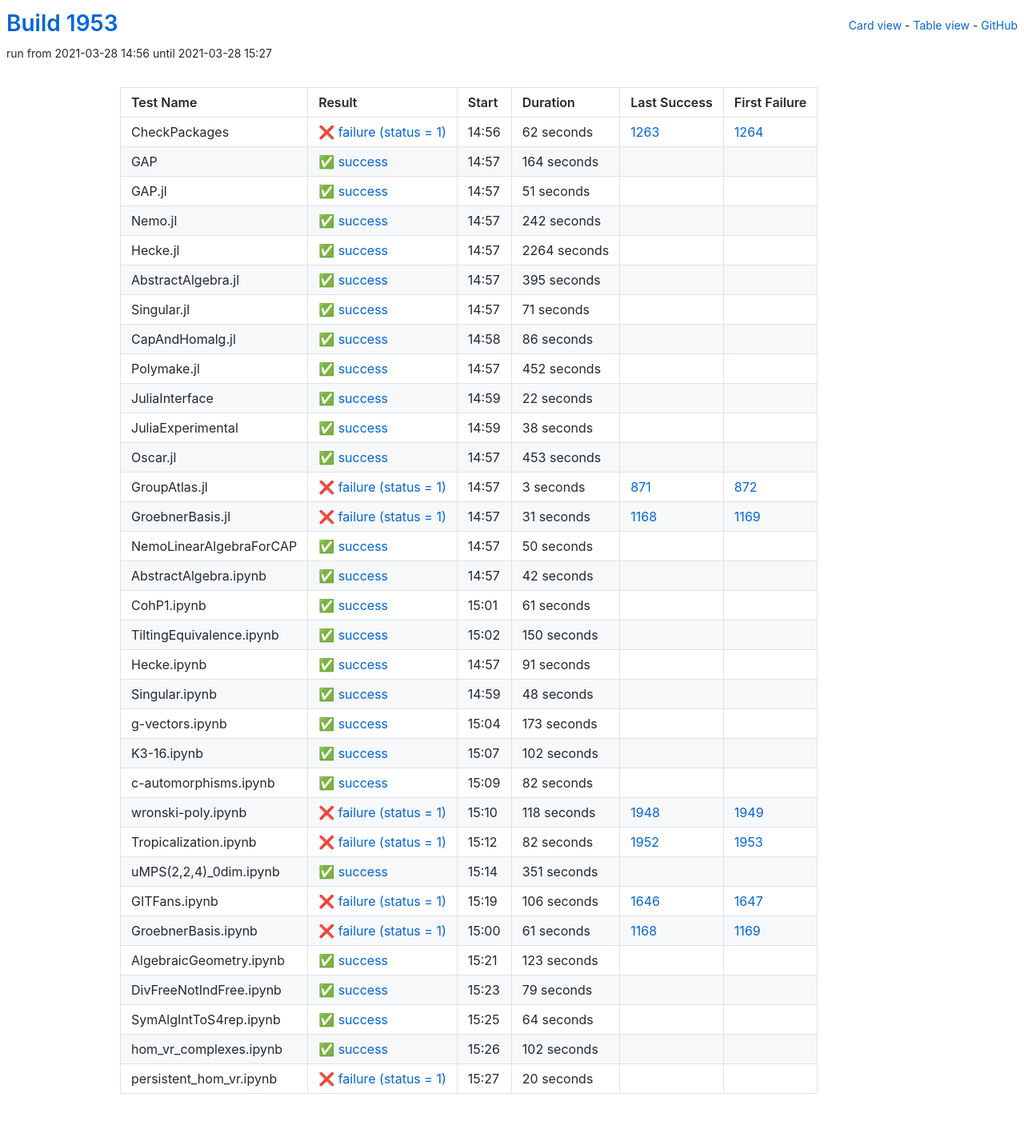
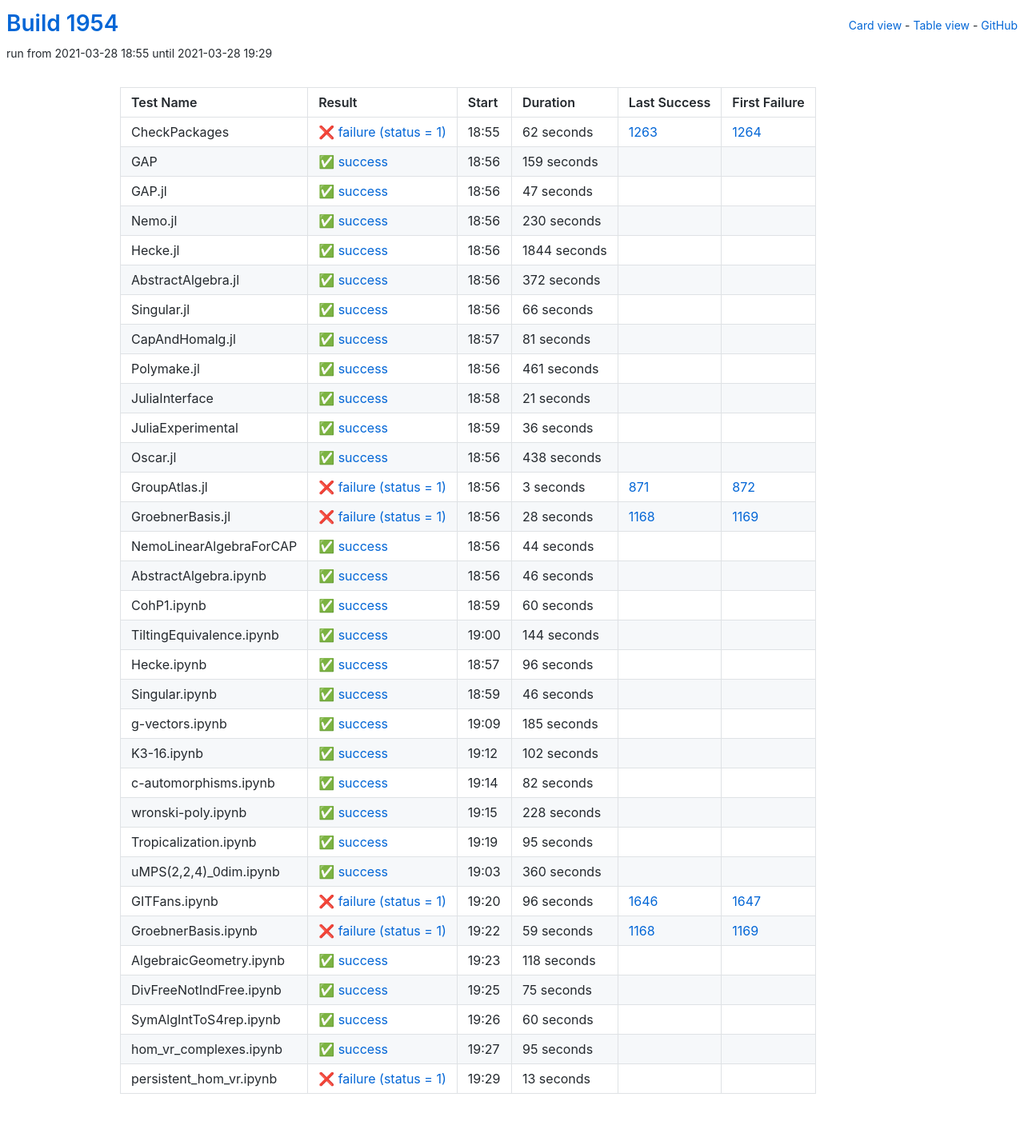
Before and after one commit to oscar-system/oscar-ci-status-stable, a Jekyll site: the page built from table.html, in a window 1280 px wide. Shown: the whole page at 80% size. Built offline with Jekyll 4.4.1, drawn with Linux system fonts in a browser that asks for light colours.

Commit message:
Build #1954

```diff
--- a/_data/ci.yml
+++ b/_data/ci.yml
@@ -1,6 +1,6 @@
 ---
-build: 1953
-build_url: https://oscarci.mathematik.uni-kl.de/job/oscar-stable/1953/
+build: 1954
+build_url: https://oscarci.mathematik.uni-kl.de/job/oscar-stable/1954/
 job: oscar-stable
 organization: oscar-system
 repo: oscar-ci-status-stable
@@ -8,8 +8,8 @@ repourl: https://github.com/oscar-system/oscar-ci-status-stable
 tests:
 - name: CheckPackages
   id: checkpackages
-  log: https://oscarci.mathematik.uni-kl.de/job/oscar-stable/1953/artifact/logs/build-1953/CheckPackages.log
-  start: 2021-03-28 14:56
+  log: https://oscarci.mathematik.uni-kl.de/job/oscar-stable/1954/artifact/logs/build-1954/CheckPackages.log
+  start: 2021-03-28 18:55
   success: false
   exitcode: 1
   status: failure
@@ -20,140 +20,140 @@ tests:
   first_failure_url: https://oscarci.mathematik.uni-kl.de/job/oscar-stable/1264/
 - name: GAP
   id: gap
-  log: https://oscarci.mathematik.uni-kl.de/job/oscar-stable/1953/artifact/logs/build-1953/GAP.log
-  start: 2021-03-28 14:57
+  log: https://oscarci.mathematik.uni-kl.de/job/oscar-stable/1954/artifact/logs/build-1954/GAP.log
+  start: 2021-03-28 18:56
   success: true
   exitcode: 0
   status: success
-  duration: 164
+  duration: 159
   last_success: false
   last_success_url:
   first_failure: false
   first_failure_url:
 - name: GAP.jl
   id: gap-jl
-  log: https://oscarci.mathematik.uni-kl.de/job/oscar-stable/1953/artifact/logs/build-1953/GAP.jl.log
-  start: 2021-03-28 14:57
+  log: https://oscarci.mathematik.uni-kl.de/job/oscar-stable/1954/artifact/logs/build-1954/GAP.jl.log
+  start: 2021-03-28 18:56
   success: true
   exitcode: 0
   status: success
-  duration: 51
+  duration: 47
   last_success: false
   last_success_url:
   first_failure: false
   first_failure_url:
 - name: Nemo.jl
   id: nemo-jl
-  log: https://oscarci.mathematik.uni-kl.de/job/oscar-stable/1953/artifact/logs/build-1953/Nemo.jl.log
-  start: 2021-03-28 14:57
+  log: https://oscarci.mathematik.uni-kl.de/job/oscar-stable/1954/artifact/logs/build-1954/Nemo.jl.log
+  start: 2021-03-28 18:56
   success: true
   exitcode: 0
   status: success
-  duration: 242
+  duration: 230
   last_success: false
   last_success_url:
   first_failure: false
   first_failure_url:
 - name: Hecke.jl
   id: hecke-jl
-  log: https://oscarci.mathematik.uni-kl.de/job/oscar-stable/1953/artifact/logs/build-1953/Hecke.jl.log
-  start: 2021-03-28 14:57
+  log: https://oscarci.mathematik.uni-kl.de/job/oscar-stable/1954/artifact/logs/build-1954/Hecke.jl.log
+  start: 2021-03-28 18:56
   success: true
   exitcode: 0
   status: success
-  duration: 2264
+  duration: 1844
   last_success: false
   last_success_url:
   first_failure: false
   first_failure_url:
 - name: AbstractAlgebra.jl
   id: abstractalgebra-jl
-  log: https://oscarci.mathematik.uni-kl.de/job/oscar-stable/1953/artifact/logs/build-1953/AbstractAlgebra.jl.log
-  start: 2021-03-28 14:57
+  log: https://oscarci.mathematik.uni-kl.de/job/oscar-stable/1954/artifact/logs/build-1954/AbstractAlgebra.jl.log
+  start: 2021-03-28 18:56
   success: true
   exitcode: 0
   status: success
-  duration: 395
+  duration: 372
   last_success: false
   last_success_url:
   first_failure: false
   first_failure_url:
 - name: Singular.jl
   id: singular-jl
-  log: https://oscarci.mathematik.uni-kl.de/job/oscar-stable/1953/artifact/logs/build-1953/Singular.jl.log
-  start: 2021-03-28 14:57
+  log: https://oscarci.mathematik.uni-kl.de/job/oscar-stable/1954/artifact/logs/build-1954/Singular.jl.log
+  start: 2021-03-28 18:56
   success: true
   exitcode: 0
   status: success
-  duration: 71
+  duration: 66
   last_success: false
   last_success_url:
   first_failure: false
   first_failure_url:
 - name: CapAndHomalg.jl
   id: capandhomalg-jl
-  log: https://oscarci.mathematik.uni-kl.de/job/oscar-stable/1953/artifact/logs/build-1953/CapAndHomalg.jl.log
-  start: 2021-03-28 14:58
+  log: https://oscarci.mathematik.uni-kl.de/job/oscar-stable/1954/artifact/logs/build-1954/CapAndHomalg.jl.log
+  start: 2021-03-28 18:57
   success: true
   exitcode: 0
   status: success
-  duration: 86
+  duration: 81
   last_success: false
   last_success_url:
   first_failure: false
   first_failure_url:
 - name: Polymake.jl
   id: polymake-jl
-  log: https://oscarci.mathematik.uni-kl.de/job/oscar-stable/1953/artifact/logs/build-1953/Polymake.jl.log
-  start: 2021-03-28 14:57
+  log: https://oscarci.mathematik.uni-kl.de/job/oscar-stable/1954/artifact/logs/build-1954/Polymake.jl.log
+  start: 2021-03-28 18:56
   success: true
   exitcode: 0
   status: success
-  duration: 452
+  duration: 461
   last_success: false
   last_success_url:
   first_failure: false
   first_failure_url:
 - name: JuliaInterface
   id: juliainterface
-  log: https://oscarci.mathematik.uni-kl.de/job/oscar-stable/1953/artifact/logs/build-1953/JuliaInterface.log
-  start: 2021-03-28 14:59
+  log: https://oscarci.mathematik.uni-kl.de/job/oscar-stable/1954/artifact/logs/build-1954/JuliaInterface.log
+  start: 2021-03-28 18:58
   success: true
   exitcode: 0
   status: success
-  duration: 22
+  duration: 21
   last_success: false
   last_success_url:
   first_failure: false
   first_failure_url:
 - name: JuliaExperimental
   id: juliaexperimental
-  log: https://oscarci.mathematik.uni-kl.de/job/oscar-stable/1953/artifact/logs/build-1953/JuliaExperimental.log
-  start: 2021-03-28 14:59
+  log: https://oscarci.mathematik.uni-kl.de/job/oscar-stable/1954/artifact/logs/build-1954/JuliaExperimental.log
+  start: 2021-03-28 18:59
   success: true
   exitcode: 0
   status: success
-  duration: 38
+  duration: 36
   last_success: false
   last_success_url:
   first_failure: false
   first_failure_url:
 - name: Oscar.jl
   id: oscar-jl
-  log: https://oscarci.mathematik.uni-kl.de/job/oscar-stable/1953/artifact/logs/build-1953/Oscar.jl.log
-  start: 2021-03-28 14:57
+  log: https://oscarci.mathematik.uni-kl.de/job/oscar-stable/1954/artifact/logs/build-1954/Oscar.jl.log
+  start: 2021-03-28 18:56
   success: true
   exitcode: 0
   status: success
-  duration: 453
+  duration: 438
   last_success: false
   last_success_url:
   first_failure: false
   first_failure_url:
 - name: GroupAtlas.jl
   id: groupatlas-jl
-  log: https://oscarci.mathematik.uni-kl.de/job/oscar-stable/1953/artifact/logs/build-1953/GroupAtlas.jl.log
-  start: 2021-03-28 14:57
+  log: https://oscarci.mathematik.uni-kl.de/job/oscar-stable/1954/artifact/logs/build-1954/GroupAtlas.jl.log
+  start: 2021-03-28 18:56
   success: false
   exitcode: 1
   status: failure
@@ -164,104 +164,104 @@ tests:
   first_failure_url: https://oscarci.mathematik.uni-kl.de/job/oscar-stable/872/
 - name: GroebnerBasis.jl
   id: groebnerbasis-jl
-  log: https://oscarci.mathematik.uni-kl.de/job/oscar-stable/1953/artifact/logs/build-1953/GroebnerBasis.jl.log
-  start: 2021-03-28 14:57
+  log: https://oscarci.mathematik.uni-kl.de/job/oscar-stable/1954/artifact/logs/build-1954/GroebnerBasis.jl.log
+  start: 2021-03-28 18:56
   success: false
   exitcode: 1
   status: failure
-  duration: 31
+  duration: 28
   last_success: 1168
   last_success_url: https://oscarci.mathematik.uni-kl.de/job/oscar-stable/1168/
   first_failure: 1169
   first_failure_url: https://oscarci.mathematik.uni-kl.de/job/oscar-stable/1169/
 - name: NemoLinearAlgebraForCAP
   id: nemolinearalgebraforcap
-  log: https://oscarci.mathematik.uni-kl.de/job/oscar-stable/1953/artifact/logs/build-1953/NemoLinearAlgebraForCAP.log
-  start: 2021-03-28 14:57
+  log: https://oscarci.mathematik.uni-kl.de/job/oscar-stable/1954/artifact/logs/build-1954/NemoLinearAlgebraForCAP.log
+  start: 2021-03-28 18:56
   success: true
   exitcode: 0
   status: success
-  duration: 50
+  duration: 44
   last_success: false
   last_success_url:
   first_failure: false
   first_failure_url:
 - name: AbstractAlgebra.ipynb
   id: abstractalgebra-ipynb
-  log: https://oscarci.mathematik.uni-kl.de/job/oscar-stable/1953/artifact/logs/build-1953/AbstractAlgebra.ipynb.log
-  start: 2021-03-28 14:57
+  log: https://oscarci.mathematik.uni-kl.de/job/oscar-stable/1954/artifact/logs/build-1954/AbstractAlgebra.ipynb.log
+  start: 2021-03-28 18:56
   success: true
   exitcode: 0
   status: success
-  duration: 42
+  duration: 46
   last_success: false
   last_success_url:
   first_failure: false
   first_failure_url:
 - name: CohP1.ipynb
   id: cohp1-ipynb
-  log: https://oscarci.mathematik.uni-kl.de/job/oscar-stable/1953/artifact/logs/build-1953/CohP1.ipynb.log
-  start: 2021-03-28 15:01
+  log: https://oscarci.mathematik.uni-kl.de/job/oscar-stable/1954/artifact/logs/build-1954/CohP1.ipynb.log
+  start: 2021-03-28 18:59
   success: true
   exitcode: 0
   status: success
-  duration: 61
+  duration: 60
   last_success: false
   last_success_url:
   first_failure: false
   first_failure_url:
 - name: TiltingEquivalence.ipynb
   id: tiltingequivalence-ipynb
-  log: https://oscarci.mathematik.uni-kl.de/job/oscar-stable/1953/artifact/logs/build-1953/TiltingEquivalence.ipynb.log
-  start: 2021-03-28 15:02
+  log: https://oscarci.mathematik.uni-kl.de/job/oscar-stable/1954/artifact/logs/build-1954/TiltingEquivalence.ipynb.log
+  start: 2021-03-28 19:00
   success: true
   exitcode: 0
   status: success
-  duration: 150
+  duration: 144
   last_success: false
   last_success_url:
   first_failure: false
   first_failure_url:
 - name: Hecke.ipynb
   id: hecke-ipynb
-  log: https://oscarci.mathematik.uni-kl.de/job/oscar-stable/1953/artifact/logs/build-1953/Hecke.ipynb.log
-  start: 2021-03-28 14:57
+  log: https://oscarci.mathematik.uni-kl.de/job/oscar-stable/1954/artifact/logs/build-1954/Hecke.ipynb.log
+  start: 2021-03-28 18:57
   success: true
   exitcode: 0
   status: success
-  duration: 91
+  duration: 96
   last_success: false
   last_success_url:
   first_failure: false
   first_failure_url:
 - name: Singular.ipynb
   id: singular-ipynb
-  log: https://oscarci.mathematik.uni-kl.de/job/oscar-stable/1953/artifact/logs/build-1953/Singular.ipynb.log
-  start: 2021-03-28 14:59
+  log: https://oscarci.mathematik.uni-kl.de/job/oscar-stable/1954/artifact/logs/build-1954/Singular.ipynb.log
+  start: 2021-03-28 18:59
   success: true
   exitcode: 0
   status: success
-  duration: 48
+  duration: 46
   last_success: false
   last_success_url:
   first_failure: false
   first_failure_url:
 - name: g-vectors.ipynb
   id: g-vectors-ipynb
-  log: https://oscarci.mathematik.uni-kl.de/job/oscar-stable/1953/artifact/logs/build-1953/g-vectors.ipynb.log
-  start: 2021-03-28 15:04
+  log: https://oscarci.mathematik.uni-kl.de/job/oscar-stable/1954/artifact/logs/build-1954/g-vectors.ipynb.log
+  start: 2021-03-28 19:09
   success: true
   exitcode: 0
   status: success
-  duration: 173
+  duration: 185
   last_success: false
   last_success_url:
   first_failure: false
   first_failure_url:
 - name: K3-16.ipynb
   id: k3-16-ipynb
-  log: https://oscarci.mathematik.uni-kl.de/job/oscar-stable/1953/artifact/logs/build-1953/K3-16.ipynb.log
-  start: 2021-03-28 15:07
+  log: https://oscarci.mathematik.uni-kl.de/job/oscar-stable/1954/artifact/logs/build-1954/K3-16.ipynb.log
+  start: 2021-03-28 19:12
   success: true
   exitcode: 0
   status: success
@@ -272,8 +272,8 @@ tests:
   first_failure_url:
 - name: c-automorphisms.ipynb
   id: c-automorphisms-ipynb
-  log: https://oscarci.mathematik.uni-kl.de/job/oscar-stable/1953/artifact/logs/build-1953/c-automorphisms.ipynb.log
-  start: 2021-03-28 15:09
+  log: https://oscarci.mathematik.uni-kl.de/job/oscar-stable/1954/artifact/logs/build-1954/c-automorphisms.ipynb.log
+  start: 2021-03-28 19:14
   success: true
   exitcode: 0
   status: success
@@ -284,120 +284,120 @@ tests:
   first_failure_url:
 - name: wronski-poly.ipynb
   id: wronski-poly-ipynb
-  log: https://oscarci.mathematik.uni-kl.de/job/oscar-stable/1953/artifact/logs/build-1953/wronski-poly.ipynb.log
-  start: 2021-03-28 15:10
-  success: false
-  exitcode: 1
-  status: failure
-  duration: 118
-  last_success: 1948
-  last_success_url: https://oscarci.mathematik.uni-kl.de/job/oscar-stable/1948/
-  first_failure: 1949
-  first_failure_url: https://oscarci.mathematik.uni-kl.de/job/oscar-stable/1949/
-- name: Tropicalization.ipynb
-  id: tropicalization-ipynb
-  log: https://oscarci.mathematik.uni-kl.de/job/oscar-stable/1953/artifact/logs/build-1953/Tropicalization.ipynb.log
-  start: 2021-03-28 15:12
-  success: false
-  exitcode: 1
-  status: failure
-  duration: 82
-  last_success: 1952
-  last_success_url: https://oscarci.mathematik.uni-kl.de/job/oscar-stable/1952/
-  first_failure: 1953
-  first_failure_url: https://oscarci.mathematik.uni-kl.de/job/oscar-stable/1953/
-- name: uMPS(2,2,4)_0dim.ipynb
-  id: umps-2-2-4-0dim-ipynb
-  log: https://oscarci.mathematik.uni-kl.de/job/oscar-stable/1953/artifact/logs/build-1953/uMPS-2-2-4-_0dim.ipynb.log
-  start: 2021-03-28 15:14
+  log: https://oscarci.mathematik.uni-kl.de/job/oscar-stable/1954/artifact/logs/build-1954/wronski-poly.ipynb.log
+  start: 2021-03-28 19:15
   success: true
   exitcode: 0
   status: success
-  duration: 351
+  duration: 228
+  last_success: false
+  last_success_url:
+  first_failure: false
+  first_failure_url:
+- name: Tropicalization.ipynb
+  id: tropicalization-ipynb
+  log: https://oscarci.mathematik.uni-kl.de/job/oscar-stable/1954/artifact/logs/build-1954/Tropicalization.ipynb.log
+  start: 2021-03-28 19:19
+  success: true
+  exitcode: 0
+  status: success
+  duration: 95
+  last_success: false
+  last_success_url:
+  first_failure: false
+  first_failure_url:
+- name: uMPS(2,2,4)_0dim.ipynb
+  id: umps-2-2-4-0dim-ipynb
+  log: https://oscarci.mathematik.uni-kl.de/job/oscar-stable/1954/artifact/logs/build-1954/uMPS-2-2-4-_0dim.ipynb.log
+  start: 2021-03-28 19:03
+  success: true
+  exitcode: 0
+  status: success
+  duration: 360
   last_success: false
   last_success_url:
   first_failure: false
   first_failure_url:
 - name: GITFans.ipynb
   id: gitfans-ipynb
-  log: https://oscarci.mathematik.uni-kl.de/job/oscar-stable/1953/artifact/logs/build-1953/GITFans.ipynb.log
-  start: 2021-03-28 15:19
+  log: https://oscarci.mathematik.uni-kl.de/job/oscar-stable/1954/artifact/logs/build-1954/GITFans.ipynb.log
+  start: 2021-03-28 19:20
   success: false
   exitcode: 1
   status: failure
-  duration: 106
+  duration: 96
   last_success: 1646
   last_success_url: https://oscarci.mathematik.uni-kl.de/job/oscar-stable/1646/
   first_failure: 1647
   first_failure_url: https://oscarci.mathematik.uni-kl.de/job/oscar-stable/1647/
 - name: GroebnerBasis.ipynb
   id: groebnerbasis-ipynb
-  log: https://oscarci.mathematik.uni-kl.de/job/oscar-stable/1953/artifact/logs/build-1953/GroebnerBasis.ipynb.log
-  start: 2021-03-28 15:00
+  log: https://oscarci.mathematik.uni-kl.de/job/oscar-stable/1954/artifact/logs/build-1954/GroebnerBasis.ipynb.log
+  start: 2021-03-28 19:22
   success: false
   exitcode: 1
   status: failure
-  duration: 61
+  duration: 59
   last_success: 1168
   last_success_url: https://oscarci.mathematik.uni-kl.de/job/oscar-stable/1168/
   first_failure: 1169
   first_failure_url: https://oscarci.mathematik.uni-kl.de/job/oscar-stable/1169/
 - name: AlgebraicGeometry.ipynb
   id: algebraicgeometry-ipynb
-  log: https://oscarci.mathematik.uni-kl.de/job/oscar-stable/1953/artifact/logs/build-1953/AlgebraicGeometry.ipynb.log
-  start: 2021-03-28 15:21
+  log: https://oscarci.mathematik.uni-kl.de/job/oscar-stable/1954/artifact/logs/build-1954/AlgebraicGeometry.ipynb.log
+  start: 2021-03-28 19:23
   success: true
   exitcode: 0
   status: success
-  duration: 123
+  duration: 118
   last_success: false
   last_success_url:
   first_failure: false
   first_failure_url:
 - name: DivFreeNotIndFree.ipynb
   id: divfreenotindfree-ipynb
-  log: https://oscarci.mathematik.uni-kl.de/job/oscar-stable/1953/artifact/logs/build-1953/DivFreeNotIndFree.ipynb.log
-  start: 2021-03-28 15:23
+  log: https://oscarci.mathematik.uni-kl.de/job/oscar-stable/1954/artifact/logs/build-1954/DivFreeNotIndFree.ipynb.log
+  start: 2021-03-28 19:25
   success: true
   exitcode: 0
   status: success
-  duration: 79
+  duration: 75
   last_success: false
   last_success_url:
   first_failure: false
   first_failure_url:
 - name: SymAlgIntToS4rep.ipynb
   id: symalginttos4rep-ipynb
-  log: https://oscarci.mathematik.uni-kl.de/job/oscar-stable/1953/artifact/logs/build-1953/SymAlgIntToS4rep.ipynb.log
-  start: 2021-03-28 15:25
+  log: https://oscarci.mathematik.uni-kl.de/job/oscar-stable/1954/artifact/logs/build-1954/SymAlgIntToS4rep.ipynb.log
+  start: 2021-03-28 19:26
   success: true
   exitcode: 0
   status: success
-  duration: 64
+  duration: 60
   last_success: false
   last_success_url:
   first_failure: false
   first_failure_url:
 - name: hom_vr_complexes.ipynb
   id: hom-vr-complexes-ipynb
-  log: https://oscarci.mathematik.uni-kl.de/job/oscar-stable/1953/artifact/logs/build-1953/hom_vr_complexes.ipynb.log
-  start: 2021-03-28 15:26
+  log: https://oscarci.mathematik.uni-kl.de/job/oscar-stable/1954/artifact/logs/build-1954/hom_vr_complexes.ipynb.log
+  start: 2021-03-28 19:27
   success: true
   exitcode: 0
   status: success
-  duration: 102
+  duration: 95
   last_success: false
   last_success_url:
   first_failure: false
   first_failure_url:
 - name: persistent_hom_vr.ipynb
   id: persistent-hom-vr-ipynb
-  log: https://oscarci.mathematik.uni-kl.de/job/oscar-stable/1953/artifact/logs/build-1953/persistent_hom_vr.ipynb.log
-  start: 2021-03-28 15:27
+  log: https://oscarci.mathematik.uni-kl.de/job/oscar-stable/1954/artifact/logs/build-1954/persistent_hom_vr.ipynb.log
+  start: 2021-03-28 19:29
   success: false
   exitcode: 1
   status: failure
-  duration: 20
+  duration: 13
   last_success: false
   last_success_url:
   first_failure: false
```
Also changed, not shown: README.md.
